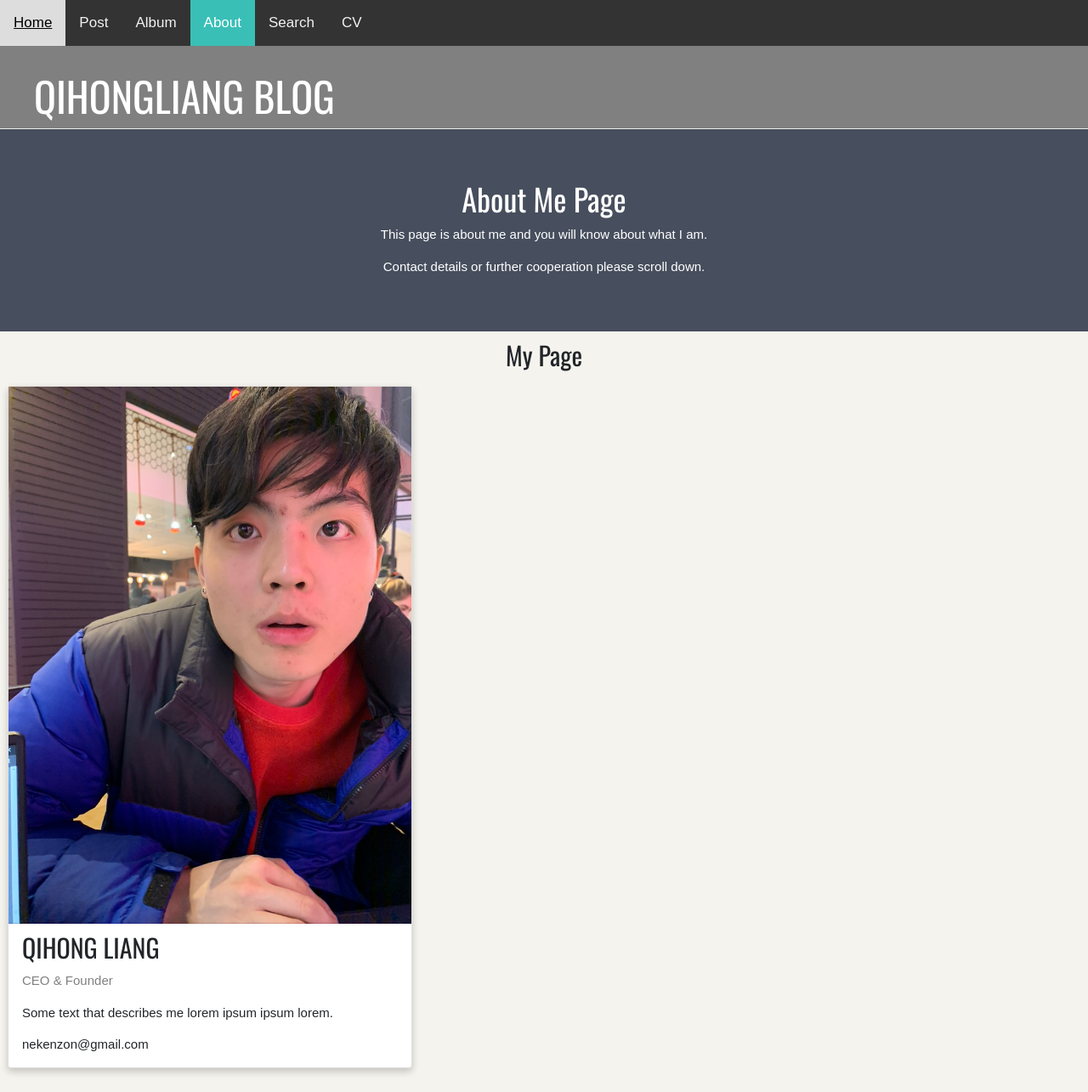
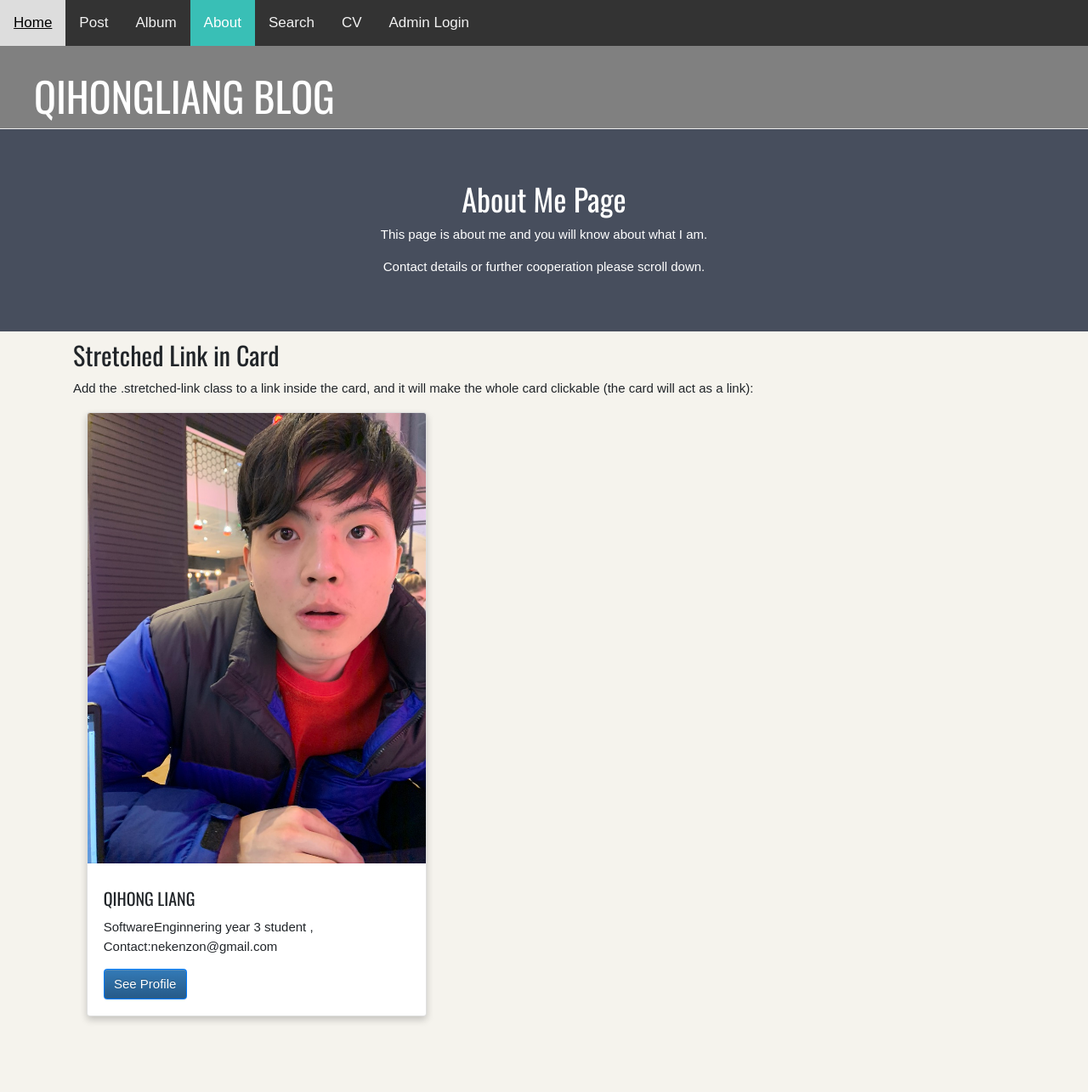
Before and after one commit to nekenzon/my-first-web, a Django app: page /about in a window 1280 px wide. Shown: the whole page at 85% size. After the commit the page ends 1203 px from the top, so only its background shows below. Run offline with Django 3.2, Linux system fonts and the light colour scheme; some libraries are stand-ins or nearby versions.

Commit message:
nekenzon is QIHONG LIANG , improve search page and navbar UI design

```diff
--- a/blog/templates/blog/about.html
+++ b/blog/templates/blog/about.html
@@ -26,7 +26,7 @@ html {
 
 .card {
   box-shadow: 0 4px 8px 0 rgba(0, 0, 0, 0.2);
-  margin: 8px;
+  margin: 16px;
 }
 
 .about-section {
@@ -74,17 +74,15 @@ html {
 </div>
 
 
-
-<h2 style="text-align:center">My Page</h2>
-<div class="row">
-  <div class="column">
-    <div class="card">
-      <img src="../../static/img/qihongliang.jpg" alt="QIHONG LIANG" style="width:100%">
-      <div class="container">
-        <h2>QIHONG LIANG</h2>
-        <p class="title">CEO & Founder</p>
-        <p>Some text that describes me lorem ipsum ipsum lorem.</p>
-        <p>nekenzon@gmail.com</p>
+  <div class="container">
+    <h2>Stretched Link in Card</h2>
+    <p>Add the .stretched-link class to a link inside the card, and it will make the whole card clickable (the card will act as a link):</p>
+    <div class="card" style="width:400px">
+      <img class="card-img-top" src="../../static/img/qihongliang.jpg" alt="Card image" style="width:100%">
+      <div class="card-body">
+        <h4 class="card-title">QIHONG LIANG</h4>
+        <p class="card-text">SoftwareEnginnering year 3 student , Contact:nekenzon@gmail.com</p>
+        <a href="#" class="btn btn-primary stretched-link">See Profile</a>
       </div>
     </div>
   </div>
@@ -92,6 +90,5 @@ html {
 
 
 
-
 </body>
 {% endblock content %}
--- a/blog/templates/blog/base.html
+++ b/blog/templates/blog/base.html
@@ -22,12 +22,13 @@
         <link rel="stylesheet" href="https://cdnjs.cloudflare.com/ajax/libs/font-awesome/4.7.0/css/font-awesome.min.css">
         <style>
         h1,h2,h3,h4,h5,h6 {font-family: "Oswald"}
-        body {font-family: "Open Sans"}
+        body {font-family: "Open Sans";}
       </style>
 
     </head>
     <body style = "background-color:#f5f3ed;">
       {% with request.resolver_match.url_name as url_name %}
+
       <div class="topnav" id="navBar" onclick="pagebar()" >
         <a id = 'homeN' class="{% if url_name == 'index' %}active{% endif %}" href="{% url 'index' %}" >Home</a>
         <a id = 'postN' class="{% if url_name == 'post_list' %}active{% endif %}" href="{% url 'post_list' %}">Post</a>
@@ -35,6 +36,9 @@
         <a id = 'aboutN' class="{% if url_name == 'about' %}active{% endif %}" href="{% url 'about' %}">About</a>
         <a id = 'searchN' class="{% if url_name == 'searchposts' %}active{% endif %}" href="{% url 'post_search' %}">Search</a>
         <a id = 'cvN' class="{% if url_name == 'cv' %}active{% endif %}" href="{% url 'cv' %}">CV</a>
+        {%if not user.is_authenticated%}
+        <a id = 'adminN' class="{% if url_name == 'admin' %}active{% endif %}" href="{% url 'admin' %}">Admin Login</a>
+        {%endif%}
       </div>
       {% endwith %}
 
--- a/blog/templates/blog/cv.html
+++ b/blog/templates/blog/cv.html
@@ -2,7 +2,7 @@
 
 {% block content %}
     <body>
-        <table border="1" cellspacing="0" align="center" class="container ">
+        <table border="1" cellspacing="0" align="center" class="container">
             <tr>
                 <td width="30">Objective Job</td>
                 <td colspan='6'>Django Web Designer</td>
--- a/blog/urls.py
+++ b/blog/urls.py
@@ -28,4 +28,5 @@ urlpatterns = [
     path('pics/<int:pk>/dele',views.dele,name='dele'),
     path('cv', views.cv, name='cv'),
     path('error', views.error, name='error'),
+    path('admin',views.admin,name='admin'),
 ]
--- a/blog/views.py
+++ b/blog/views.py
@@ -23,8 +23,8 @@ def searchposts(request):
 
             results= Post.objects.filter(lookups).distinct()
 
-            context={'results': results,
-                     'submitbutton': submitbutton}
+            context={"results": results,
+                     "submitbutton": submitbutton}
 
             return render(request, 'blog/post_search.html', context)
 
@@ -125,7 +125,7 @@ def post_new(request):
 @login_required
 def post_edit(request, pk):
     post = get_object_or_404(Post, pk=pk)
-    if request.method == "POST":
+    if request.method == "POST" and request.user == post.author:
         form = PostForm(request.POST, instance=post)
         if form.is_valid():
             post = form.save(commit=False)
@@ -210,6 +210,12 @@ def about(request):
     context = {"about_page": "active"} # new info here
     return render(request, 'blog/about.html', context)
 
+
+def admin(request):
+    context = {"admin_page": "active"}
+    return render(request,'blog/admin.html',context)
+
+
 def cv(request):
     graduation_list = Graduation.objects.all()
     experience_list = Experience.objects.all()
```
Also changed, not shown: blog/templates/blog/admin.html (added, +34 -0 lines), blog/templates/blog/album.html (+5 -2 lines), blog/templates/blog/index.html (+4 -35 lines), blog/templates/blog/post_search.html (+7 -7 lines), media/121_Princess_Studio_medium_bed-9786ab948080ae5f86b0ddae67fc5903.jpeg (added), media/121_Princess_studio_compact_kitchen-0ee5a042362bc4090f71402617adf0cd.jpeg (added).
